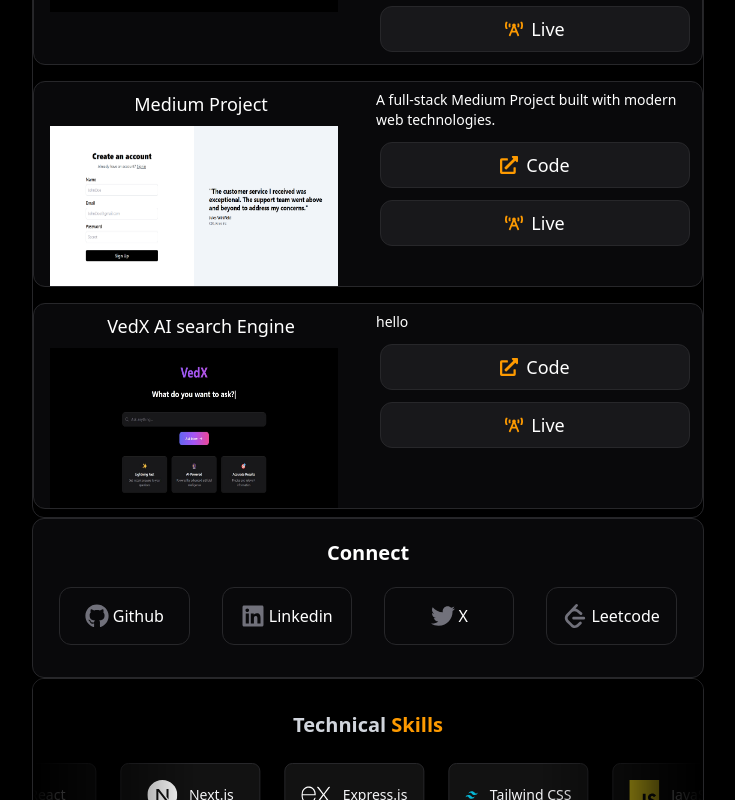
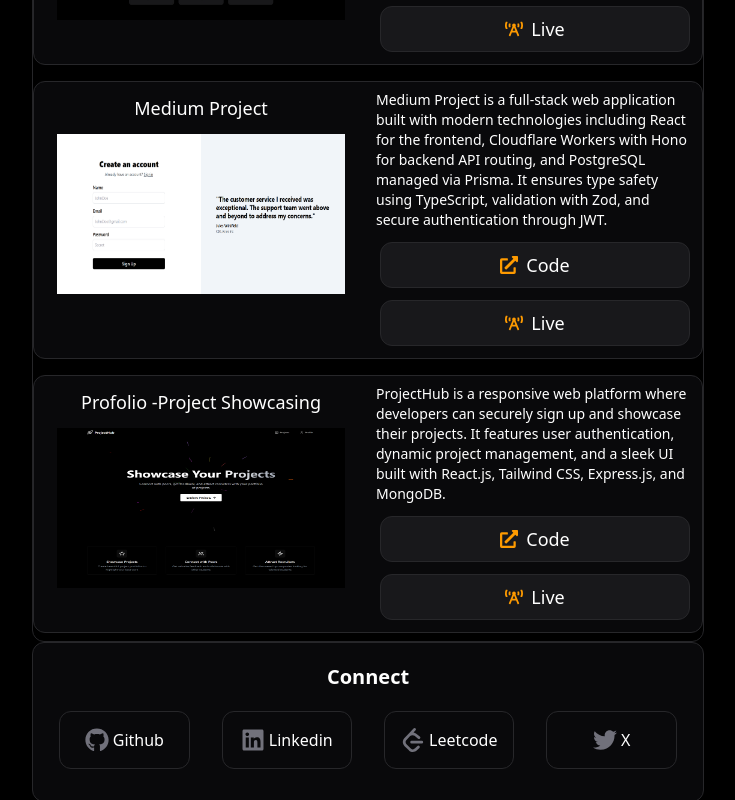
Before and after one commit to Kamaldeep-singh0/my-portfolio, a Next.js app in the folder my-portfolio/: page / in a window 1280 px wide. Shown: the part 600-1400 px from the top of the page, without its empty margins (272-1007 px from the left). Built offline with nearby package versions, Linux system fonts and the light colour scheme.

Commit message:
setted all

```diff
--- a/my-portfolio/app/components/Aboutus.js
+++ b/my-portfolio/app/components/Aboutus.js
@@ -7,7 +7,7 @@
         About Me
       </div>
       <div className='text-zinc-400 mx-5'>
-      Lorem Ipsum is simply dummy text of the printing and typesetting industry. Lorem Ipsum has been the industry standard dummy text ever since the 1500s, when an unknown printer took a galley of type and scrambled it to make a type specimen book. It has survived not only five centuries, but also the leap into electronic typesetting, remaining essentially unchanged. It was popularised in the 1960s with the release of Letraset sheets
+      I'm a passionate full-stack developer with a strong foundation in modern web technologies and a knack for building responsive, scalable applications. I specialize in technologies like React, Next.js, Express.js, and Tailwind CSS, and I'm well-versed in JavaScript, TypeScript, and Java. My experience includes working with both SQL and NoSQL databases, including PostgreSQL, MongoDB, and Prisma, and I have hands-on knowledge of cloud platforms like AWS, Vercel, and Docker. I'm deeply interested in solving complex problems through efficient algorithm design and data structure implementation, and I love working on projects that push my limits and create real impact.
       </div>
     </div>
   )
--- a/my-portfolio/app/components/Presence.js
+++ b/my-portfolio/app/components/Presence.js
@@ -15,29 +15,30 @@
       </div>
       <div className="grid lg:grid-cols-4 grid-cols-2 gap-8 mb-8 ">
         <a
-        href=""
+        href="https://github.com/Kamaldeep-singh0/"
         target="_blank"
         rel="noopener noreferrer"
         className='border-1 border-zinc-800 p-4 flex justify-center rounded-xl hover:bg-zinc-800  text-white'
         ><FaGithub  className="text-zinc-500 mr-1  size-6 " />Github</a>
         <a
-        href=""
+        href="https://www.linkedin.com/in/kamaldeepsingh0/"
         target="_blank"
         rel="noopener noreferrer"
         className='border-1 border-zinc-800 p-4 flex justify-center rounded-xl hover:bg-zinc-800 text-white'
         ><FaLinkedin  className="text-zinc-500 mr-1 size-6 " />Linkedin</a>
+         <a
+        href="https://leetcode.com/u/kamaldeep_ss/"
+        target="_blank"
+        rel="noopener noreferrer"
+        className='border-1 border-zinc-800 p-4 flex justify-center rounded-xl hover:bg-zinc-800 text-white'
+        ><SiLeetcode  className="text-zinc-500 mr-1 size-6 " />Leetcode</a>
         <a
-        href=""
+        href="https://x.com/Kamaldeep_ss/"
         target="_blank"
         rel="noopener noreferrer"
         className='border-1 border-zinc-800 p-4 flex justify-center rounded-xl hover:bg-zinc-800 text-white'
         ><FaTwitter  className="text-zinc-500 mr-1  size-6 " />X</a>
-        <a
-        href=""
-        target="_blank"
-        rel="noopener noreferrer"
-        className='border-1 border-zinc-800 p-4 flex justify-center rounded-xl hover:bg-zinc-800 text-white'
-        ><SiLeetcode  className="text-zinc-500 mr-1 size-6 " />Leetcode</a>
+
 
       </div>
 
--- a/my-portfolio/app/components/Project.js
+++ b/my-portfolio/app/components/Project.js
@@ -4,9 +4,9 @@
 function Project({name,descrip , image,code,live}) {
   return (
     <div className='grid grid-cols-2 m-2 w-full bg-zinc-950 rounded-xl border-1 border-zinc-800 transform hover:scale-102 transition-transform duration-400 ease-in-out shadow-lg '>
-     <div className='flex flex-col '>
-      <h1 className='text-white text-lg text-center my-2'>{name}</h1>
-      <img src={image} className='h-40 w-72 ml-0 lg:ml-4 '/>
+     <div className='flex flex-col items-center '>
+      <h1 className='text-white text-lg text-center my-3'>{name}</h1>
+      <img src={image} className='h-40 w-72  '/>
       </div>
       <div className='m-2'>
 
--- a/my-portfolio/app/page.js
+++ b/my-portfolio/app/page.js
@@ -24,16 +24,16 @@
       live="https://ved-x.vercel.app/" />
      <Project
       name="Medium Project "
-      descrip="A full-stack Medium Project built with modern web technologies."
+      descrip="Medium Project is a full-stack web application built with modern technologies including React for the frontend, Cloudflare Workers with Hono for backend API routing, and PostgreSQL managed via Prisma. It ensures type safety using TypeScript, validation with Zod, and secure authentication through JWT."
       image="Medium.png"
       code="https://github.com/Kamaldeep-singh0/medium-project "
       live="https://medium-project-nine.vercel.app/signup" />
      <Project
-      name="VedX AI search Engine "
-      descrip="hello"
-      image="pro.jpg"
-      code="https://github.com/ "
-      live="google.com" />
+      name="Profolio -Project Showcasing"
+      descrip="ProjectHub is a responsive web platform where developers can securely sign up and showcase their projects. It features user authentication, dynamic project management, and a sleek UI built with React.js, Tailwind CSS, Express.js, and MongoDB."
+      image="profolio.png"
+      code="https://github.com/Kamaldeep-singh0/technovate"
+      live="https://github.com/Kamaldeep-singh0/technovate" />
      </div>
 
     <Presence/>
```
Also changed, not shown: my-portfolio/public/profolio.png (added).
